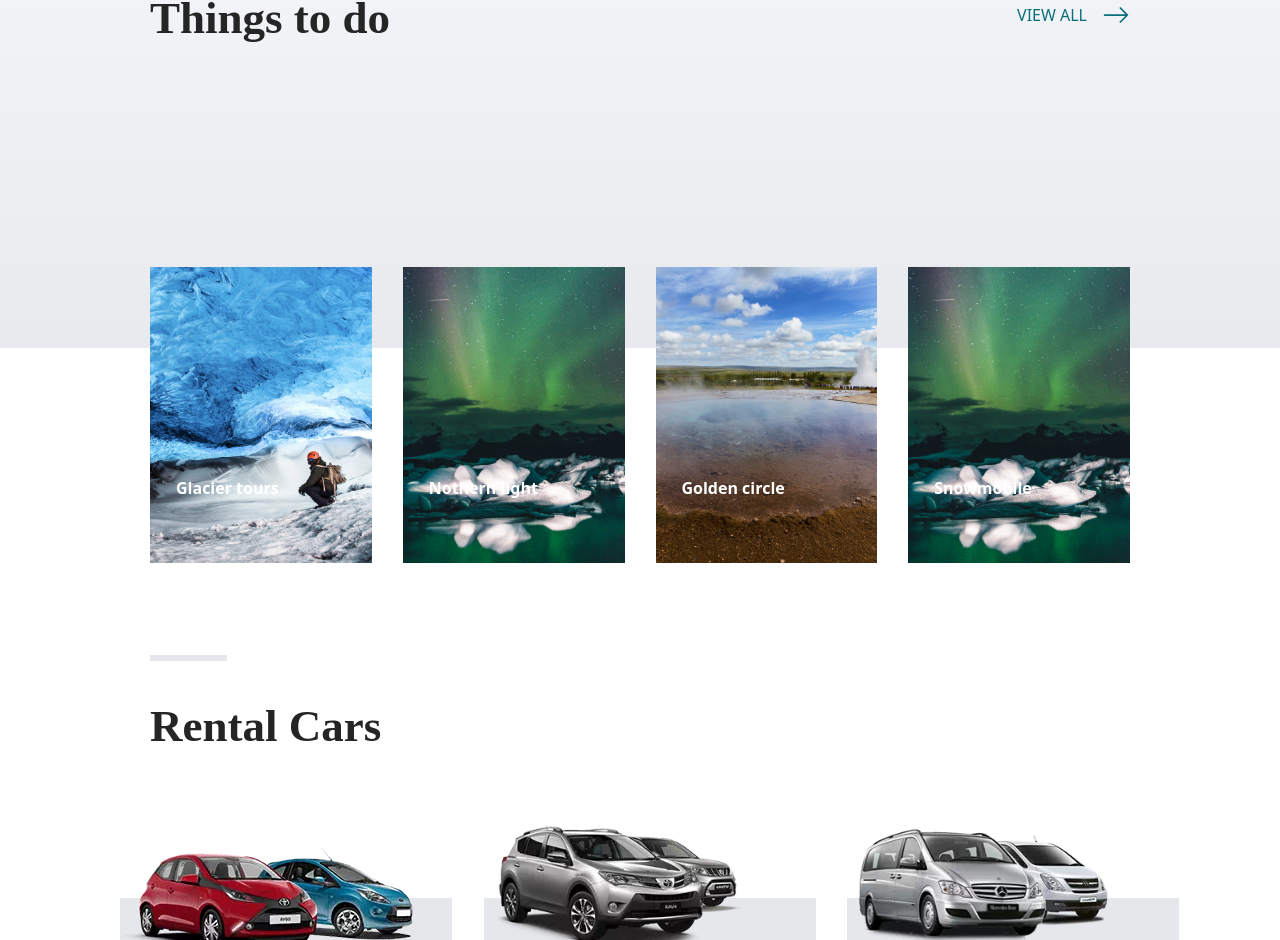
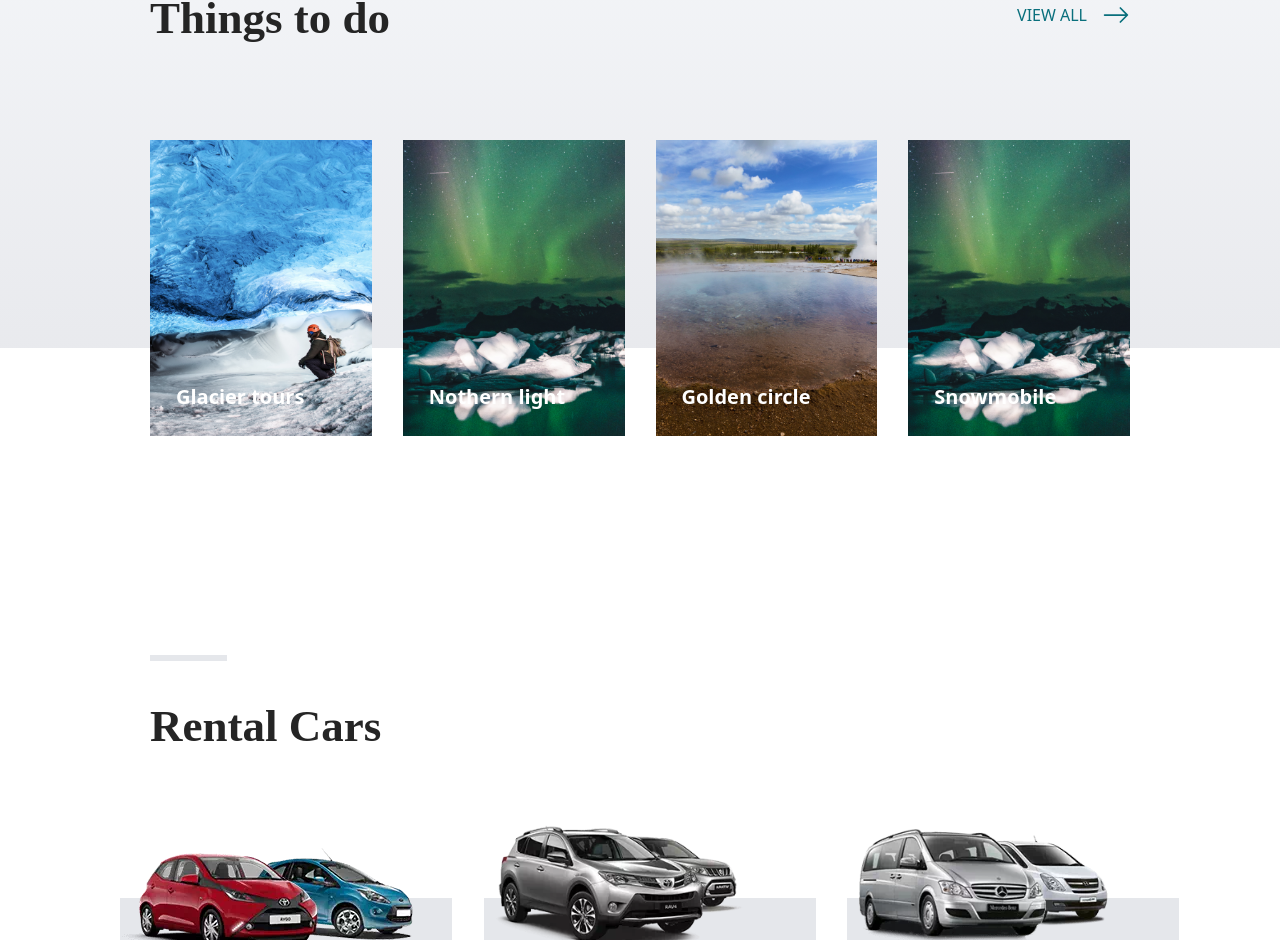
Before and after one commit to DOriginalSamxie/TourLocalcoders, a React (Create React App) app: page / in a window 1280 px wide. Shown: the part 1095-2035 px from the top of the page. Built offline with nearby package versions, Linux system fonts and the light colour scheme; a web font is replaced by a local one.

Commit message:
our bloggg

```diff
--- a/src/components/ThingsToDo/ThingsToDoCard.jsx
+++ b/src/components/ThingsToDo/ThingsToDoCard.jsx
@@ -6,8 +6,8 @@ const ThingsToDoCard = ({ image, text1 }) => {
       <div className=' '>
         <img className='h-full w-full object-cover' src={image} alt='' />
       </div>
-      <div className='absolute flex flex-col items-center bottom-[63px] md:flex-row md:space-x-[91px] px-[26px] '>
-        <h2 className='text-[20px]leading-[24.8px] font-semibold text-[#fff]'>
+      <div className='absolute flex flex-col items-center bottom-[27px] md:flex-row  px-[26px] '>
+        <h2 className='text-[20px] leading-[24.8px] font-semibold text-[#fff]'>
           {text1}
         </h2>
       </div>
--- a/src/components/ThingsToDo/ThingsToDoList.jsx
+++ b/src/components/ThingsToDo/ThingsToDoList.jsx
@@ -4,7 +4,7 @@ import ThingsToDoCard from './ThingsToDoCard'
 
 const ThingsToDoList = () => {
   return (
-    <div className=' container mx-auto grid lg:grid-cols-4 mt-[177px] gap-[31px] md:px-[150px]'>
+    <div className=' container mx-auto grid lg:grid-cols-4 mt-[50px] gap-[31px] md:px-[150px]'>
       {todo.map((item, index) => {
         const { image, text1 } = item
         return <ThingsToDoCard key={index} text1={text1} image={image} />
```
